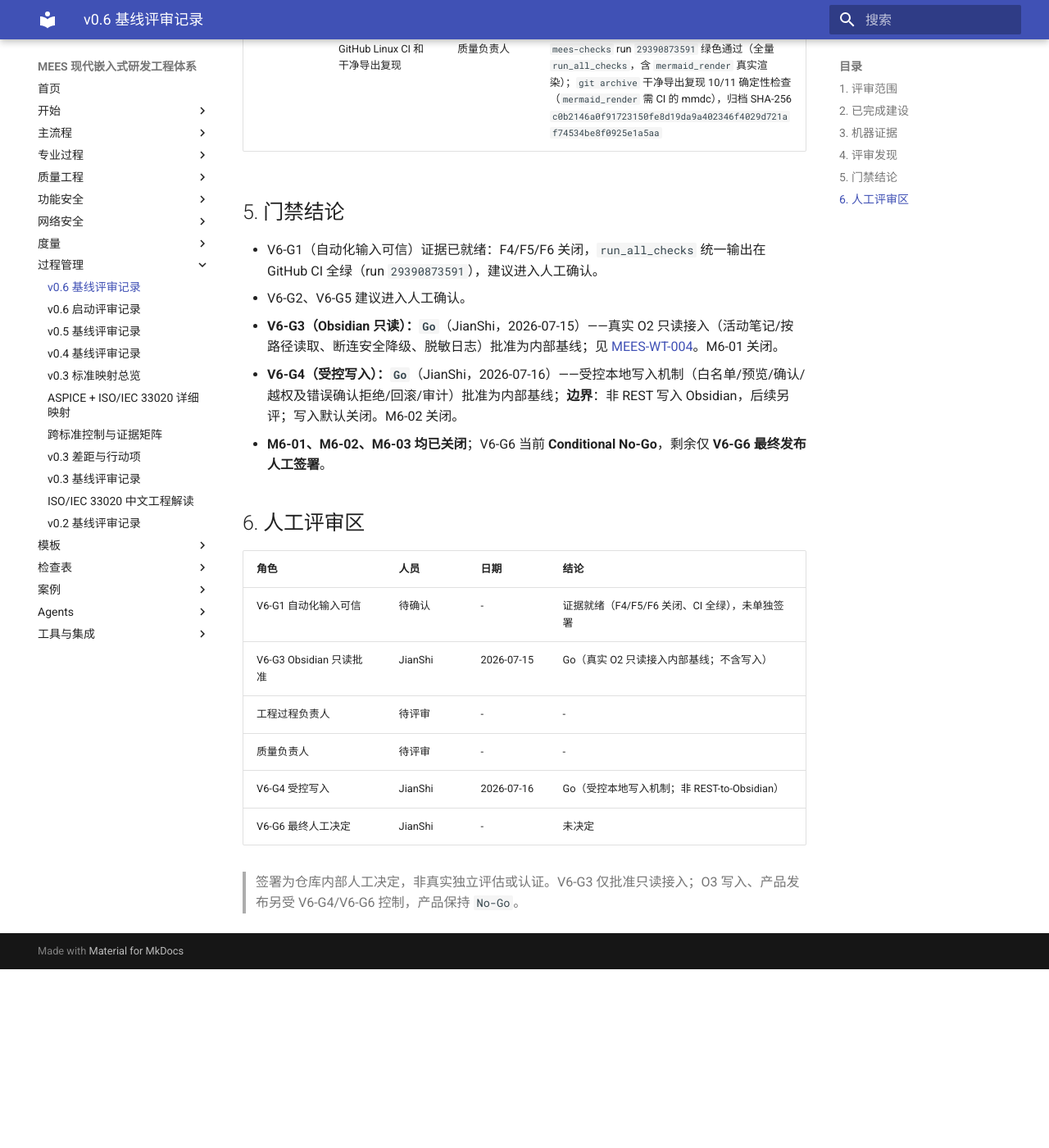
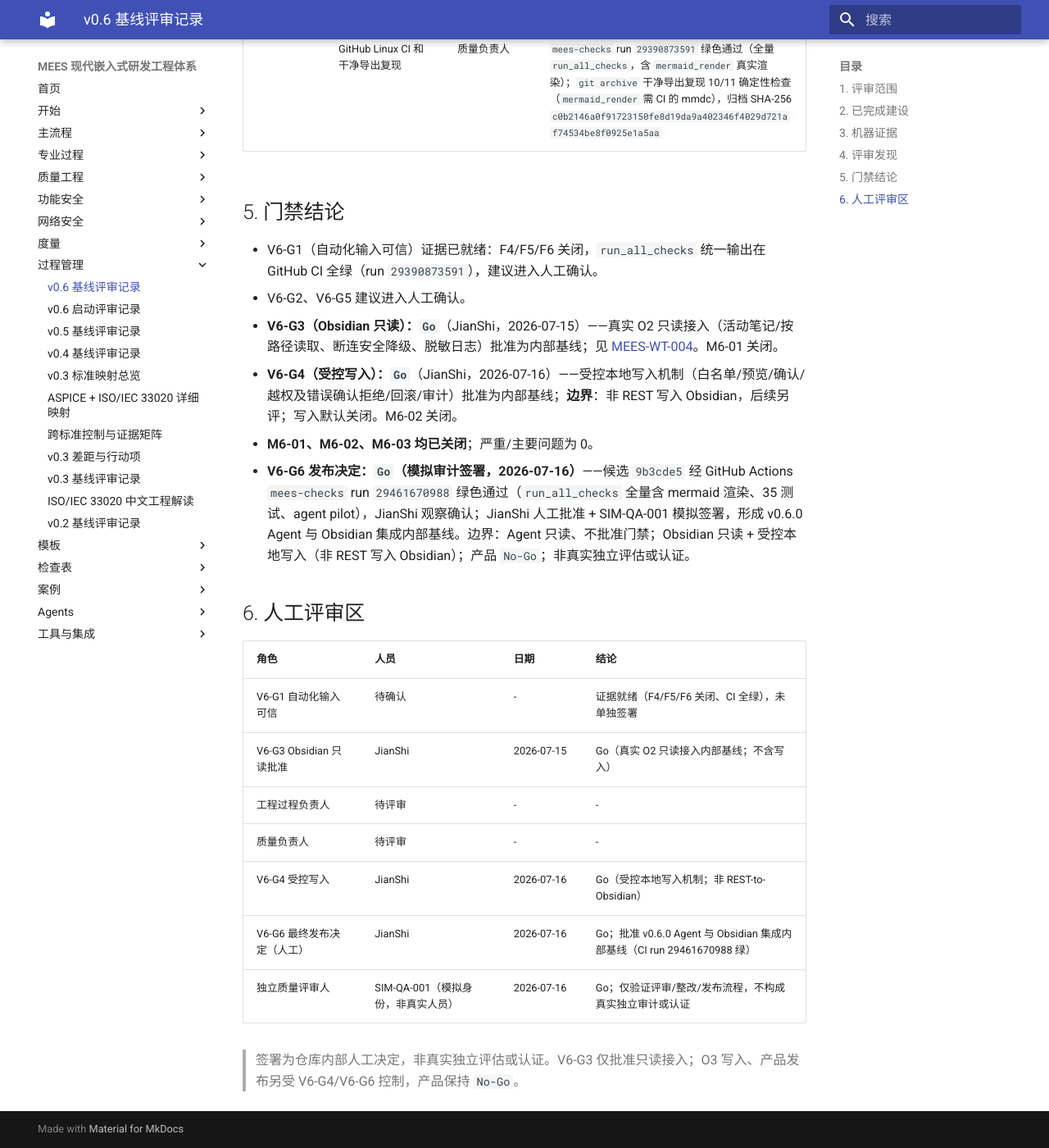
Before and after one commit to JianShiYao/MEES, an MkDocs documentation site: the page built from docs/11_Process_Management/v0.6基线评审记录.md, in a window 1280 px wide and 1400 px high, scrolled down 1587 px. Shown: the whole window at 82% size. Built offline with MkDocs 1.6.1 and Material for MkDocs 9.7.7, drawn with Linux system fonts in a browser that asks for light colours; before the commit the page ends 2769 px from its top, so only the background shows below that; some of the changed text lies outside the part shown.

Commit message:
release(v0.6.0): V6-G6 Go sign-off (simulated audit) for Agent + Obsidian integration
- V6-G6 Go: candidate 9b3cde5 verified green on GitHub CI mees-checks run 29461670988 (full run_all_checks incl mermaid render, 35 tests, agent pilot), observed by JianShi
- JianShi human V6-G6 decision + SIM-QA-001 simulated independent sign-off; review record status 已批准（模拟审计 Go）
- CHANGELOG v0.6.0 section; README/overview/roadmap -> v0.6.0 Go
- boundary intact: agents read-only never approve gates; Obsidian O0-O2 read + controlled local write (not REST-into-Obsidian); tool=P/data=S; product No-Go; not real independent audit/certification

Co-Authored-By: Claude Opus 4.8 <noreply@anthropic.com>

```diff
--- a/docs/11_Process_Management/v0.6基线评审记录.md
+++ b/docs/11_Process_Management/v0.6基线评审记录.md
@@ -2,7 +2,7 @@
 
 > 评审编号：MEES-REV-V06-002
 > 版本：v0.6.0-dev
-> 状态：人工评审候选（Conditional No-Go）
+> 状态：已批准（模拟审计 Go，v0.6.0）
 > 所有者：质量负责人
 > 最后更新：2026-07-15
 
@@ -46,7 +46,8 @@
 - V6-G2、V6-G5 建议进入人工确认。
 - **V6-G3（Obsidian 只读）：`Go`**（JianShi，2026-07-15）——真实 O2 只读接入（活动笔记/按路径读取、断连安全降级、脱敏日志）批准为内部基线；见 [MEES-WT-004](../15_Case_Study/v0.6_ObsidianO2O3试点走查.md)。M6-01 关闭。
 - **V6-G4（受控写入）：`Go`**（JianShi，2026-07-16）——受控本地写入机制（白名单/预览/确认/越权及错误确认拒绝/回滚/审计）批准为内部基线；**边界**：非 REST 写入 Obsidian，后续另评；写入默认关闭。M6-02 关闭。
-- **M6-01、M6-02、M6-03 均已关闭**；V6-G6 当前 **Conditional No-Go**，剩余仅 **V6-G6 最终发布人工签署**。
+- **M6-01、M6-02、M6-03 均已关闭**；严重/主要问题为 0。
+- **V6-G6 发布决定：`Go`（模拟审计签署，2026-07-16）**——候选 `9b3cde5` 经 GitHub Actions `mees-checks` run `29461670988` 绿色通过（`run_all_checks` 全量含 mermaid 渲染、35 测试、agent pilot），JianShi 观察确认；JianShi 人工批准 + SIM-QA-001 模拟签署，形成 v0.6.0 Agent 与 Obsidian 集成内部基线。边界：Agent 只读、不批准门禁；Obsidian 只读 + 受控本地写入（非 REST 写入 Obsidian）；产品 `No-Go`；非真实独立评估或认证。
 
 ## 6. 人工评审区
 
@@ -57,6 +58,7 @@
 | 工程过程负责人 | 待评审 | - | - |
 | 质量负责人 | 待评审 | - | - |
 | V6-G4 受控写入 | JianShi | 2026-07-16 | Go（受控本地写入机制；非 REST-to-Obsidian） |
-| V6-G6 最终人工决定 | JianShi | - | 未决定 |
+| V6-G6 最终发布决定（人工） | JianShi | 2026-07-16 | Go；批准 v0.6.0 Agent 与 Obsidian 集成内部基线（CI run 29461670988 绿） |
+| 独立质量评审人 | SIM-QA-001（模拟身份，非真实人员） | 2026-07-16 | Go；仅验证评审/整改/发布流程，不构成真实独立审计或认证 |
 
 > 签署为仓库内部人工决定，非真实独立评估或认证。V6-G3 仅批准只读接入；O3 写入、产品发布另受 V6-G4/V6-G6 控制，产品保持 `No-Go`。
```
Also changed, not shown: CHANGELOG.md (+4 -1 lines), README.md (+4 -4 lines), docs/00_Introduction/00_MEES总览.md (+2 -2 lines), docs/00_Introduction/01_建设路线图.md (+1 -1 lines).
